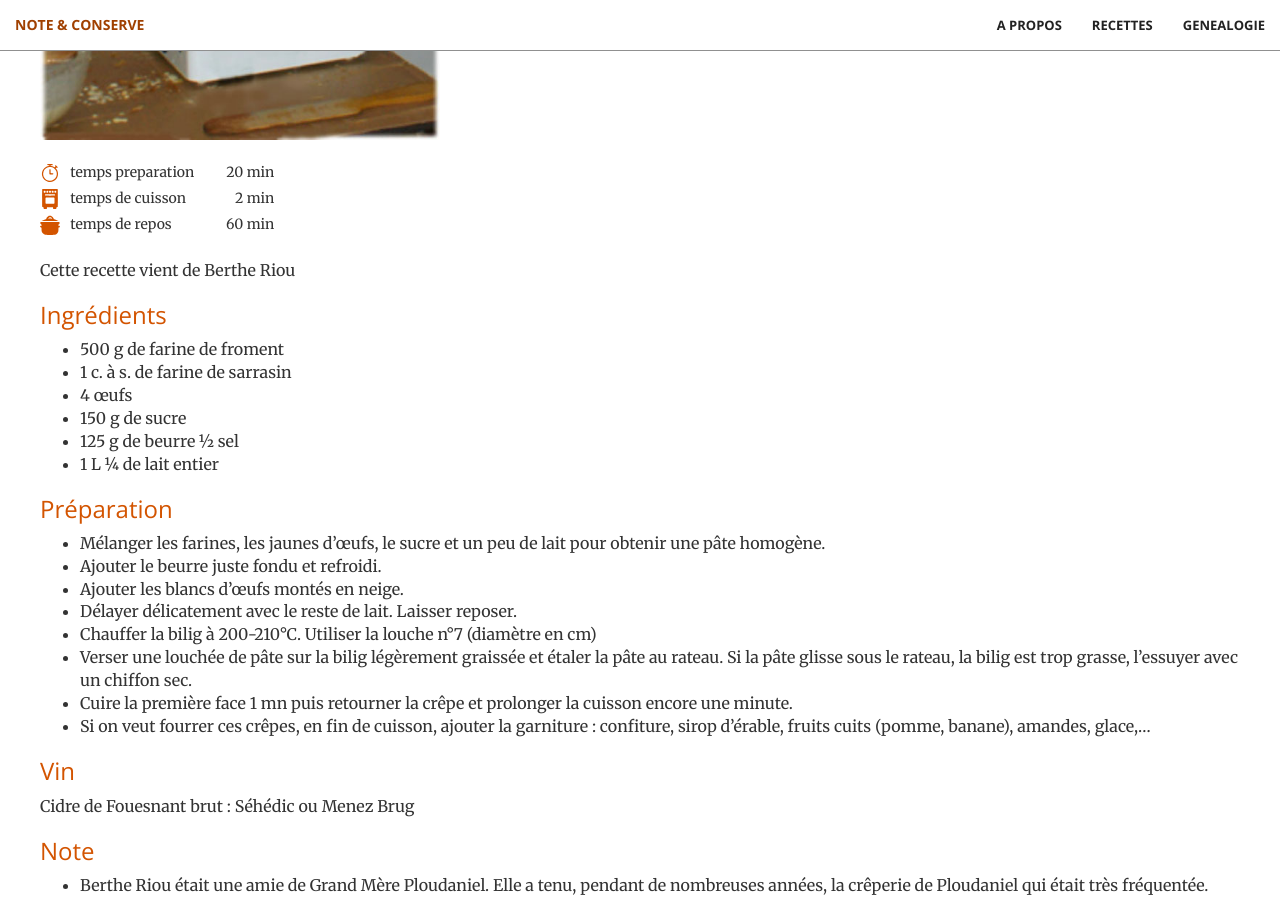
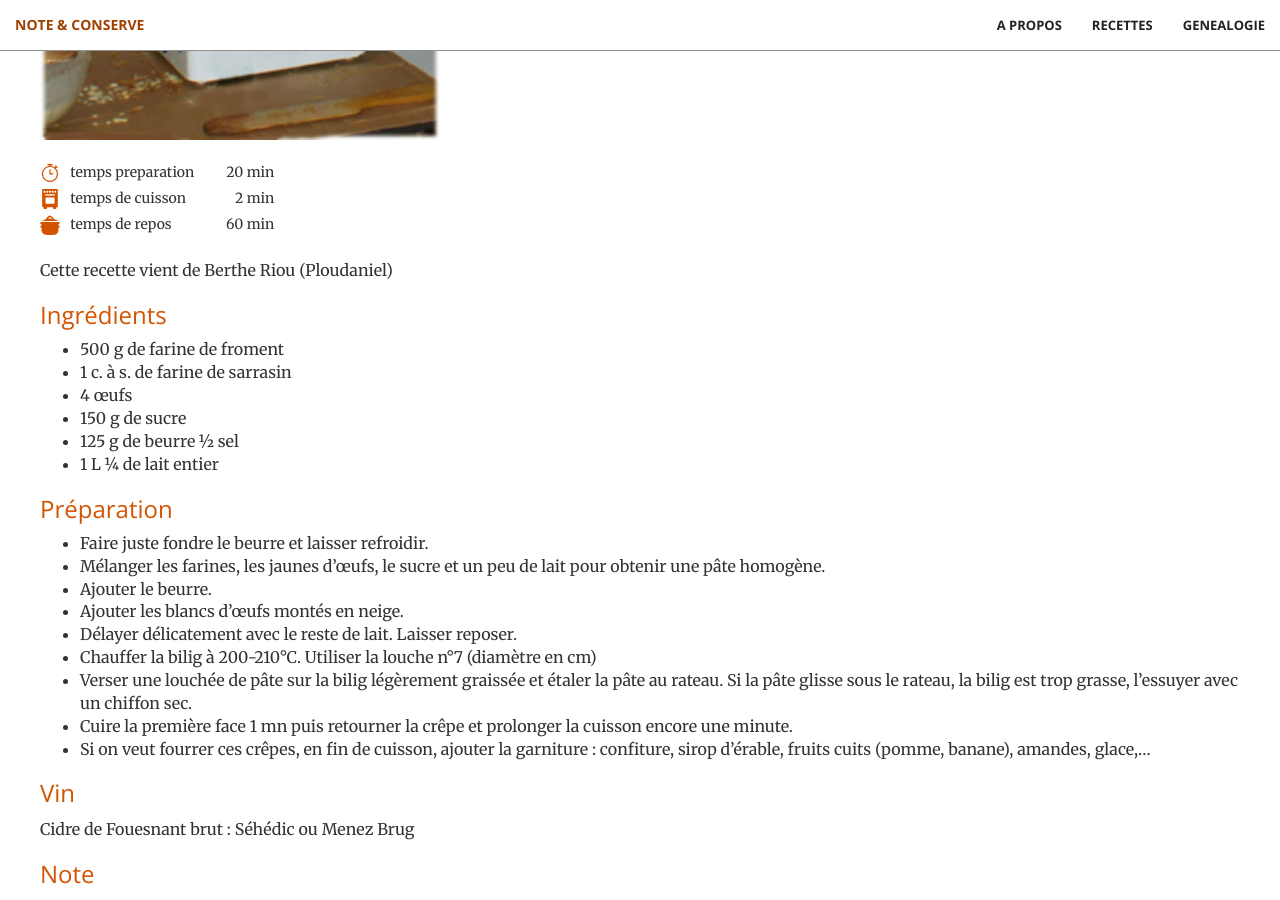
Before and after one commit to brignogan/brignogan.github.io, a Jekyll site: the page built from _posts/2018-05-16-crepefroment.md, in a window 1280 px wide and 900 px high, scrolled down 1175 px. Built offline with Jekyll 4.4.1, drawn with Linux system fonts in a browser that asks for light colours.

Commit message:
corrections des recettes
idem

```diff
--- a/_posts/2018-05-16-crepefroment.md
+++ b/_posts/2018-05-16-crepefroment.md
@@ -10,7 +10,7 @@ temps_repos: 60
 nbre_personne: ‘pour deux douzaines de crêpes’
 ---
 
-Cette recette vient de Berthe Riou
+Cette recette vient de Berthe Riou (Ploudaniel)
 
 ### Ingrédients
 * 500 g de farine de froment
@@ -21,8 +21,9 @@ Cette recette vient de Berthe Riou
 * 1 L ¼  de lait entier
 
 ### Préparation
+* Faire juste fondre le beurre et laisser refroidir.
 * Mélanger les farines, les jaunes d’œufs, le sucre et un peu de lait pour obtenir une pâte homogène.
-* Ajouter le beurre juste fondu et refroidi.
+* Ajouter le beurre.
 * Ajouter les blancs d’œufs montés en neige.
 * Délayer délicatement avec le reste de lait. Laisser reposer.
 * Chauffer la bilig à 200-210°C. Utiliser la louche n°7 (diamètre en cm)
```
Also changed, not shown: _posts/2018-05-16-kighafars.md (renamed from _posts/2018-05-16-kigafarz.md, +6 -6 lines), _posts/2018-05-16-ormeauxalgues.md (+1 -1 lines), _posts/2018-05-16-ormeauxfrites.md (+3 -2 lines), _posts/2018-05-16-saintjacques.md (+2 -2 lines).
